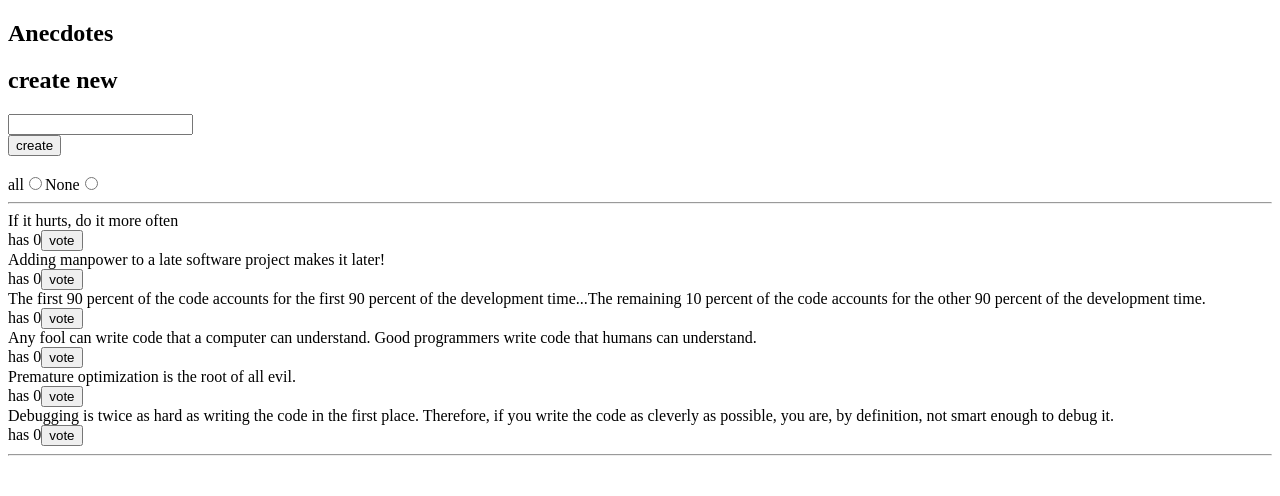
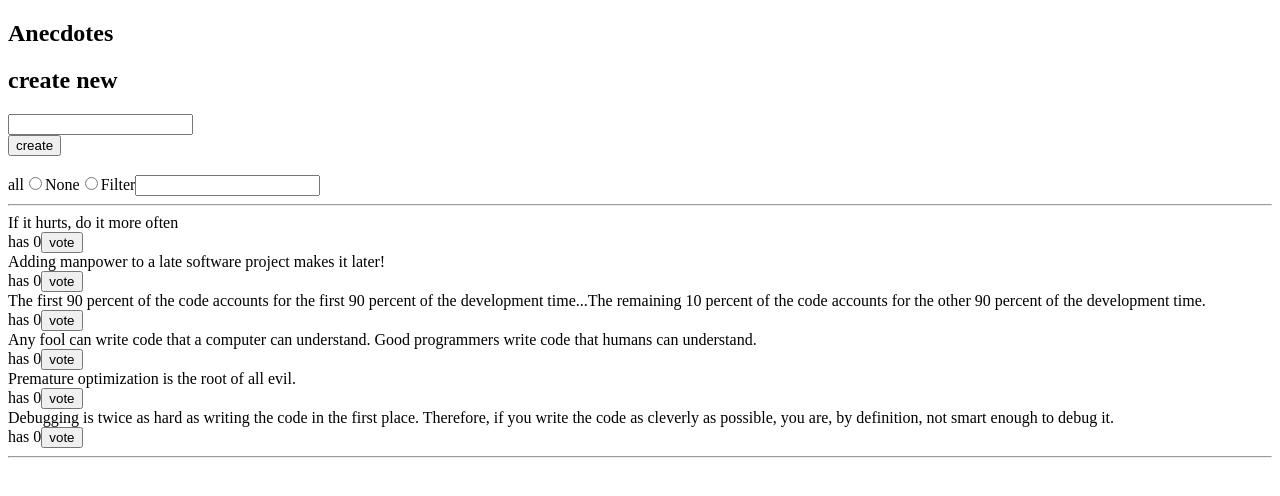
Before and after one commit to ondairos/redux-anecdotes-main, a React (Create React App) app: page / in a window 1280 px wide. Shown: the top 496 px of the page. Built offline with nearby package versions, Linux system fonts and the light colour scheme.

Commit message:
implemented search filter with filterReducer

```diff
--- a/src/components/AnecdoteList.js
+++ b/src/components/AnecdoteList.js
@@ -5,14 +5,16 @@ const AnecdoteList = () => {
     // using the combined reducer use: state.blogs
     // const anecdotes = useSelector(state => state.blogs)
     const dispatch = useDispatch()
-    const anecdotes = useSelector(({ filter, blogs }) => {
-
+    const anecdotes = useSelector(({ filter, anecdotes }) => {
+        let result = anecdotes
         if (filter === 'ALL') {
-            return blogs
+            return anecdotes
         } else if (filter === 'NONE') {
             return [...[]]
+        } else {
+            result = anecdotes.filter(element => element.content.includes(filter))
+            return result
         }
-        // return filter === 'NONE' ? blogs.splice(0) : blogs
     })
 
 
--- a/src/components/Filter.js
+++ b/src/components/Filter.js
@@ -3,6 +3,11 @@ import { useDispatch } from "react-redux";
 
 const Filter = (props) => {
     const dispatch = useDispatch()
+
+    // change by typing in the input box
+    const handleChange = (event) => {
+        dispatch(filterChange(event.target.value))
+    }
 
     return (
         <div>
@@ -18,6 +23,11 @@ const Filter = (props) => {
                 name="filter"
                 onChange={() => dispatch(filterChange('NONE'))}
             />
+            Filter
+            <input
+                name="filter"
+                onChange={handleChange}
+            />
         </div>
     )
 }
--- a/src/index.js
+++ b/src/index.js
@@ -8,7 +8,7 @@ import filterReducer from './reducers/filterReducer'
 
 // reducer combination
 const combinedReducer = combineReducers({
-  blogs: reducer,
+  anecdotes: reducer,
   filter: filterReducer
 })
 
```
